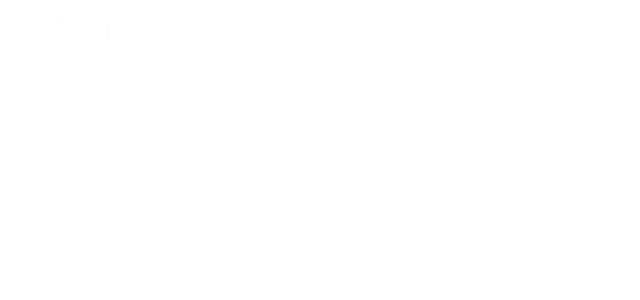
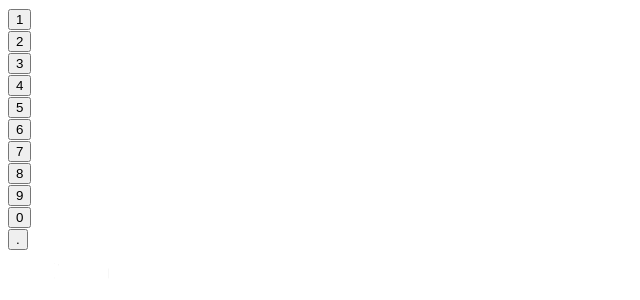
Before and after one commit to daredtech/lambda-calculator, a React (Create React App) app: page / in a window 1280 px wide. Shown: the top 300 px of the page, without its empty margins (0-640 px from the left). Built offline with nearby package versions, Linux system fonts and the light colour scheme.

Commit message:
got buttons to display

```diff
--- a/src/components/ButtonComponents/NumberButtons/NumberButton.js
+++ b/src/components/ButtonComponents/NumberButtons/NumberButton.js
@@ -1,9 +1,13 @@
 import React from "react";
 
-const NumberButton = () => {
+const NumberButton = (props) => {
+  const {number} = props;
   return (
-    <>
+    <div>
       {/* Display a button element rendering the data being passed down from the parent container on props */}
-    </>
+      <button> {number} </button>
+    </div>
   );
 };
+
+export default NumberButton;
--- a/src/components/ButtonComponents/NumberButtons/Numbers.js
+++ b/src/components/ButtonComponents/NumberButtons/Numbers.js
@@ -1,19 +1,28 @@
 //import any components needed
 import React, {useState} from "react";
 import {numbers} from "/Users/red/Desktop/lambda/projects/lambda-calculator/src/data"
+import NumberButton from "./NumberButton";
 
 //Import your array data to from the provided data file
 const Numbers = () => {
 
   // STEP 2 - add the imported data to state
   const [numberState, setNumberState] = useState(numbers);
+      /* STEP 3 - Use .map() to iterate over your array data and return a button
+       component matching the name on the provided file. Pass
+       it any props needed by the child component*/
+  console.log(numberState);
+  // const number = 11;
 
   return (
     <div>
+{/* HELLO THERE */}
+          {/* <div> {numbers.map(x => x*2)};</div> */}
+          <div> {numbers.map(x => <NumberButton number={x}/>)}</div>
 
-      {/* STEP 3 - Use .map() to iterate over your array data and return a button
-       component matching the name on the provided file. Pass
-       it any props needed by the child component*/}
+
+
+
     </div>
   );
 };
```
